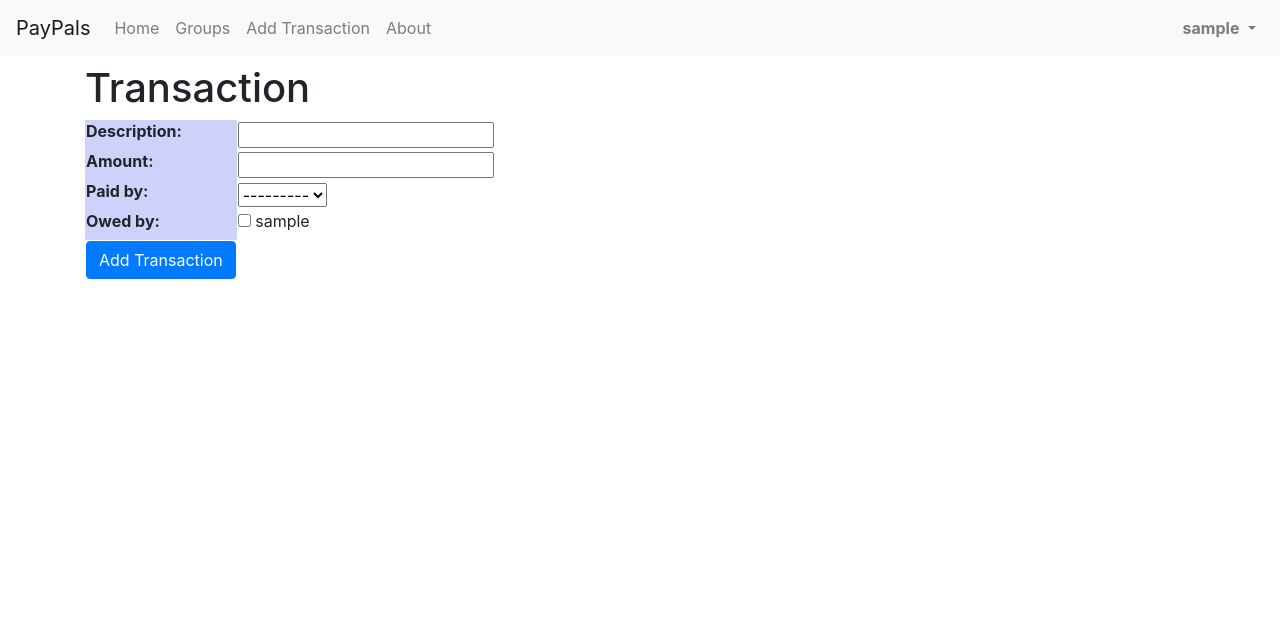
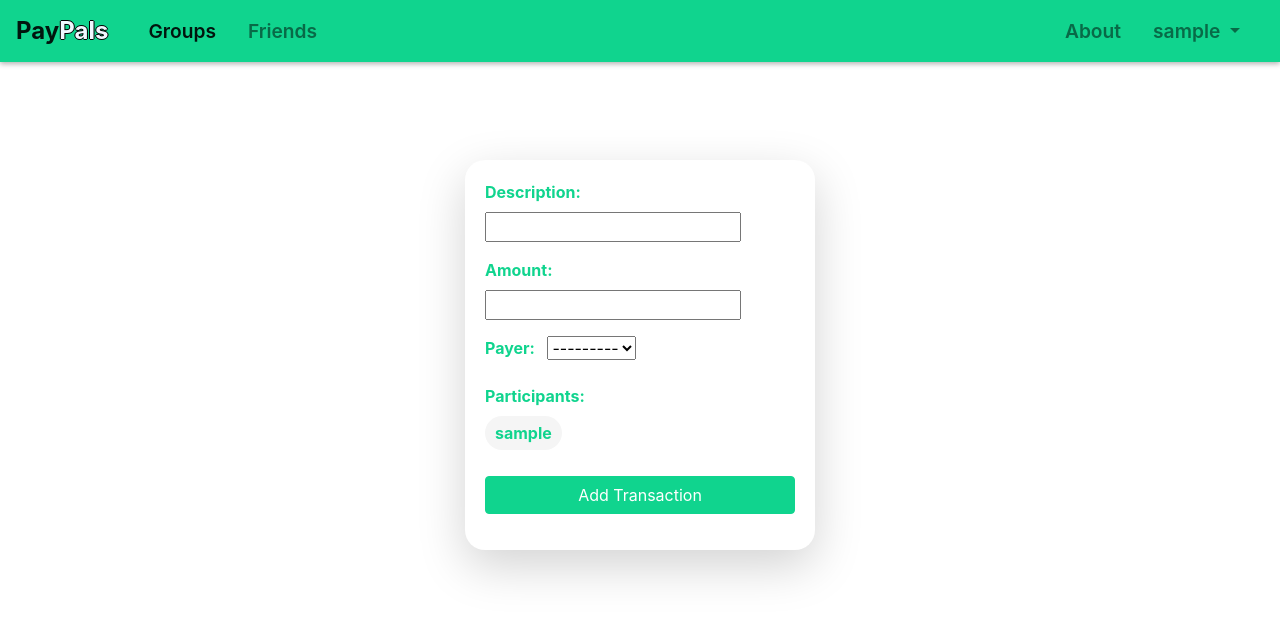
Before and after one commit to belwalrahul/paypals, a Django app: page /groups/1/add in a window 1280 px wide. Shown: the top 618 px of the page. Run offline with Django 4.2, Linux system fonts and the light colour scheme; a user stored in the database is signed in; tables that the repository leaves empty hold one stand-in row (values such as "Sample post").

Commit message:
Add friends and add group transactions

```diff
--- a/core/forms.py
+++ b/core/forms.py
@@ -42,7 +42,7 @@
         fields = ('description', 'amount', 'paid_by', 'owed_by')
 
 class GroupTransactionForm(forms.ModelForm):
-    owed_by = forms.ModelMultipleChoiceField(queryset=User.objects.none(), widget=forms.CheckboxSelectMultiple)
+    owed_by = forms.ModelMultipleChoiceField(queryset=User.objects.all().order_by('first_name'),label="Owed", widget=forms.CheckboxSelectMultiple(attrs={'class': 'custom-checkboxes'}))
     class Meta:
         model = Transactions
         fields = ('description', 'amount', 'paid_by', 'owed_by')
--- a/core/static/css/style.css
+++ /dev/null
@@ -1,4 +0,0 @@
-.th {
-    color: #c2d8f7;
-    background-color: #8db7f2 !important;
-}
--- a/core/static/script.js
+++ b/core/static/script.js
@@ -20,3 +20,11 @@
     }).tooltip('show');
   });
 });
+
+$('.custom-checkboxes input[type="checkbox"]').on('change', function() {
+  if ($(this).is(':checked')) {
+      $(this).next('label').addClass('checked');
+  } else {
+      $(this).next('label').removeClass('checked');
+  }
+});
--- a/core/static/style.css
+++ b/core/static/style.css
@@ -166,3 +166,24 @@
   font-size: 2rem;
   font-weight: bold;
 }
+
+.custom-checkboxes input[type="checkbox"] {
+    /* Hide the default checkboxes */
+    display: none;
+}
+
+.custom-checkboxes label {
+    /* Add styles to the labels */
+    display: inline-block;
+    padding: 5px 10px;
+    background-color: #f5f5f5;
+    border-radius: 20px;
+    margin-right: 10px;
+    margin-bottom: 10px;
+    cursor: pointer;
+}
+
+.custom-checkboxes label.checked {
+  background-color: #007bff;
+  color: #fff;
+}
--- a/core/templates/header.html
+++ b/core/templates/header.html
@@ -3,6 +3,7 @@
     <script src="https://code.jquery.com/jquery-3.3.1.slim.min.js" integrity="sha384-q8i/X+965DzO0rT7abK41JStQIAqVgRVzpbzo5smXKp4YfRvH+8abtTE1Pi6jizo" crossorigin="anonymous"></script>
     <script src="https://cdn.jsdelivr.net/npm/popper.js@1.14.7/dist/umd/popper.min.js" integrity="sha384-UO2eT0CpHqdSJQ6hJty5KVphtPhzWj9WO1clHTMGa3JDZwrnQq4sF86dIHNDz0W1" crossorigin="anonymous"></script>
     <script src="https://cdn.jsdelivr.net/npm/bootstrap@4.3.1/dist/js/bootstrap.min.js" integrity="sha384-JjSmVgyd0p3pXB1rRibZUAYoIIy6OrQ6VrjIEaFf/nJGzIxFDsf4x0xIM+B07jRM" crossorigin="anonymous"></script>
+
 
     <style>
       th {
--- /dev/null
+++ b/core/templates/paypals/addgrouptrans.html
@@ -0,0 +1,35 @@
+{% include "paypals/header.html" %}
+
+{% block content %}
+<div class="container mt-5">
+    <div class="row justify-content-center">
+      <div class="col-md-4">
+        <div class="card border-0 shadow-lg">
+          <div class="card-body">
+            <form method="POST">
+              {% csrf_token %}
+              <div class="form-group">
+                    <label for="id_description" class="mr-2">Description:</label>
+                    {{  transaction_form.description }}
+                  </div>
+                  <div class="form-group">
+                    <label for="id_amount" class="mr-2">Amount:</label>
+                    {{ transaction_form.amount }}
+                  </div>
+                  <div class="form-group">
+                    <label for="id_payer" class="mr-2">Payer:</label>
+                    {{  transaction_form.paid_by }}
+                  </div>
+                  <div class="form-group">
+                    <label for="id_participants" class="mr-2">Participants:</label>
+                    {{  transaction_form.owed_by}}
+                  </div>
+                  <button type="submit" class="btn btn-primary btn-block">Add Transaction</button>
+                </form>
+            </form>
+        </div>
+      </div>
+    </div>
+  </div>
+</div>
+{% endblock %}
--- a/core/templates/paypals/header.html
+++ b/core/templates/paypals/header.html
@@ -1,13 +1,12 @@
 <head>
     <meta name="viewport" content="width=device-width">
-        <link rel="stylesheet" href="https://cdn.jsdelivr.net/npm/bootstrap@4.3.1/dist/css/bootstrap.min.css" integrity="sha384-ggOyR0iXCbMQv3Xipma34MD+dH/1fQ784/j6cY/iJTQUOhcWr7x9JvoRxT2MZw1T" crossorigin="anonymous">
-        <script src="https://code.jquery.com/jquery-3.3.1.slim.min.js" integrity="sha384-q8i/X+965DzO0rT7abK41JStQIAqVgRVzpbzo5smXKp4YfRvH+8abtTE1Pi6jizo" crossorigin="anonymous"></script>
-        <script src="https://cdn.jsdelivr.net/npm/popper.js@1.14.7/dist/umd/popper.min.js" integrity="sha384-UO2eT0CpHqdSJQ6hJty5KVphtPhzWj9WO1clHTMGa3JDZwrnQq4sF86dIHNDz0W1" crossorigin="anonymous"></script>
-        <script src="https://cdn.jsdelivr.net/npm/bootstrap@4.3.1/dist/js/bootstrap.min.js" integrity="sha384-JjSmVgyd0p3pXB1rRibZUAYoIIy6OrQ6VrjIEaFf/nJGzIxFDsf4x0xIM+B07jRM" crossorigin="anonymous"></script>
+    <link rel="stylesheet" href="https://cdn.jsdelivr.net/npm/bootstrap@4.3.1/dist/css/bootstrap.min.css" integrity="sha384-ggOyR0iXCbMQv3Xipma34MD+dH/1fQ784/j6cY/iJTQUOhcWr7x9JvoRxT2MZw1T" crossorigin="anonymous">
+    <script src="https://code.jquery.com/jquery-3.3.1.slim.min.js" integrity="sha384-q8i/X+965DzO0rT7abK41JStQIAqVgRVzpbzo5smXKp4YfRvH+8abtTE1Pi6jizo" crossorigin="anonymous"></script>
+    <script src="https://cdn.jsdelivr.net/npm/popper.js@1.14.7/dist/umd/popper.min.js" integrity="sha384-UO2eT0CpHqdSJQ6hJty5KVphtPhzWj9WO1clHTMGa3JDZwrnQq4sF86dIHNDz0W1" crossorigin="anonymous"></script>
+    <script src="https://cdn.jsdelivr.net/npm/bootstrap@4.3.1/dist/js/bootstrap.min.js" integrity="sha384-JjSmVgyd0p3pXB1rRibZUAYoIIy6OrQ6VrjIEaFf/nJGzIxFDsf4x0xIM+B07jRM" crossorigin="anonymous"></script>
     {% load static %}
     <link rel="stylesheet" href="{%static 'style.css' %}" />
     <script src="{%static 'script.js' %}"></script>
-    <link rel="stylesheet" href="https://cdnjs.cloudflare.com/ajax/libs/font-awesome/5.15.3/css/all.min.css" integrity="sha512-HwxBfNjbyk5DpRZJhGL5Ng5XtO5cW0ezvIGIjN4+4J4wNqlE8+q3ZlXkZ/1zCJmW8T/+T+Tsb/TJQ+aeF/GHbw==" crossorigin="anonymous" referrerpolicy="no-referrer" />
 
 
 </head>
--- a/core/urls.py
+++ b/core/urls.py
@@ -17,5 +17,5 @@
     path('account_settings/', views.account_settings),
     path('remove_friend/<int:friend_id>/', views.remove_friend, name='remove_friend'),
     path('delete_transaction/<int:pk>/', views.delete_transaction, name='delete_transaction'),
-
+    path("select2/", include("django_select2.urls")),
 ]
--- a/core/views.py
+++ b/core/views.py
@@ -161,7 +161,7 @@
             try:
                 friend = User.objects.get(email=email)
             except User.DoesNotExist:
-                return render(request, 'add_friend.html', {'form': form, 'error': 'User with this email does not exist.'})
+                return render(request, 'paypals/add_friend.html', {'form': form, 'error': 'User with this email does not exist.'})
             # friend_obj = Friend.objects.get(user=request.user)
             friend_obj = Friend.objects.get_or_create(user=request.user)
             if friend:
@@ -172,10 +172,10 @@
 
                 return redirect('/friends/')
             else:
-                return render(request, 'add_friend.html', {'form': form})
+                return render(request, 'paypals/add_friend.html', {'form': form})
     else:
         form = AddFriendForm()
-    return render(request, 'add_friend.html', {'form': form})
+    return render(request, 'paypals/add_friend.html', {'form': form})
 
 
 def callRegisterUserForm(request):
@@ -308,4 +308,4 @@
     else:
         transaction_form = GroupTransactionForm(owed_by=userList)
         page_data = { "transaction_form": transaction_form }
-        return render(request, 'addgrouptrans.html',page_data)
+        return render(request, 'paypals/addgrouptrans.html',page_data)
```
Also changed, not shown: core/templates/paypals/add_friend.html (added, +23 -0 lines), paypals/settings.py (line endings or trailing spaces).
